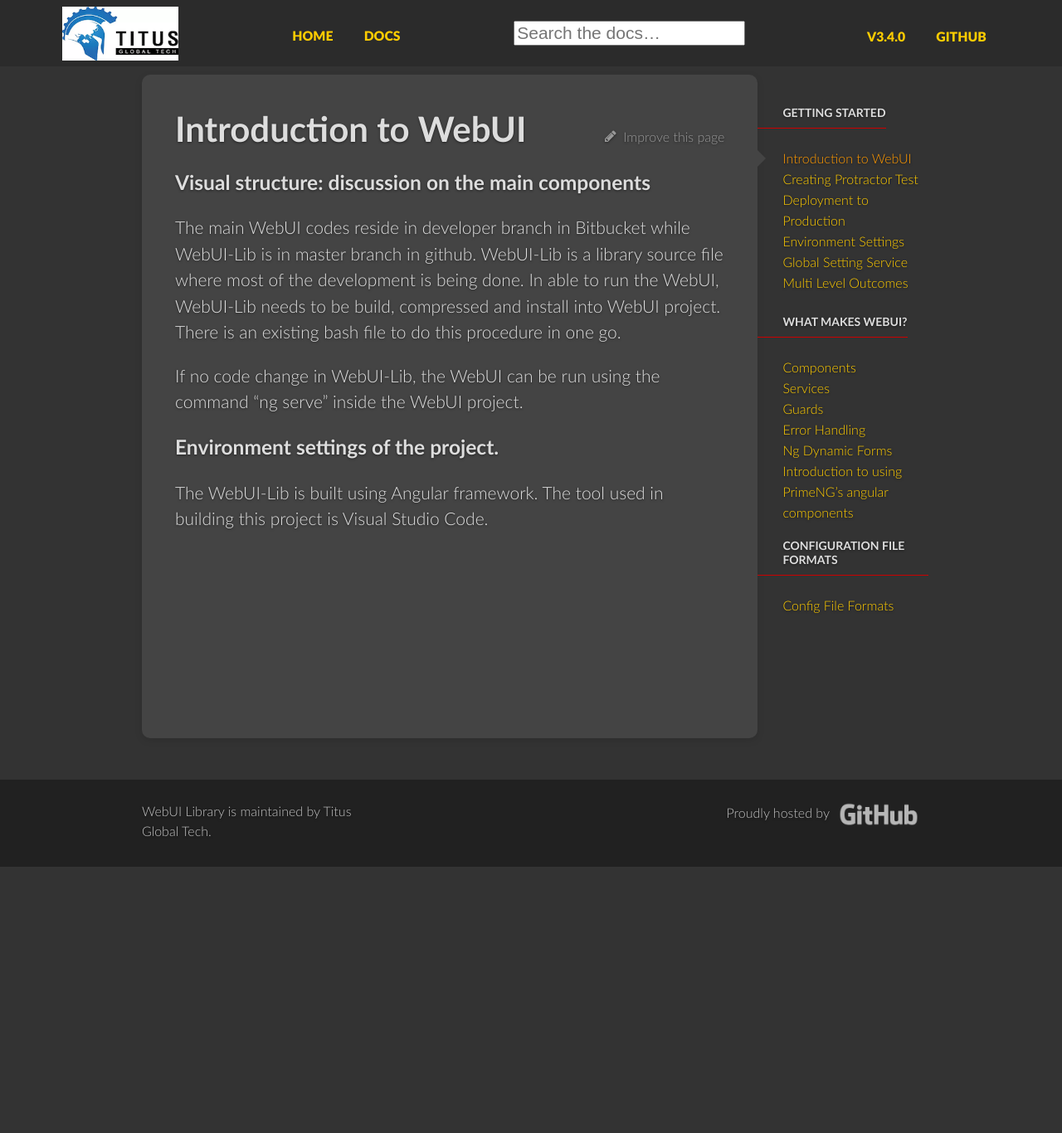
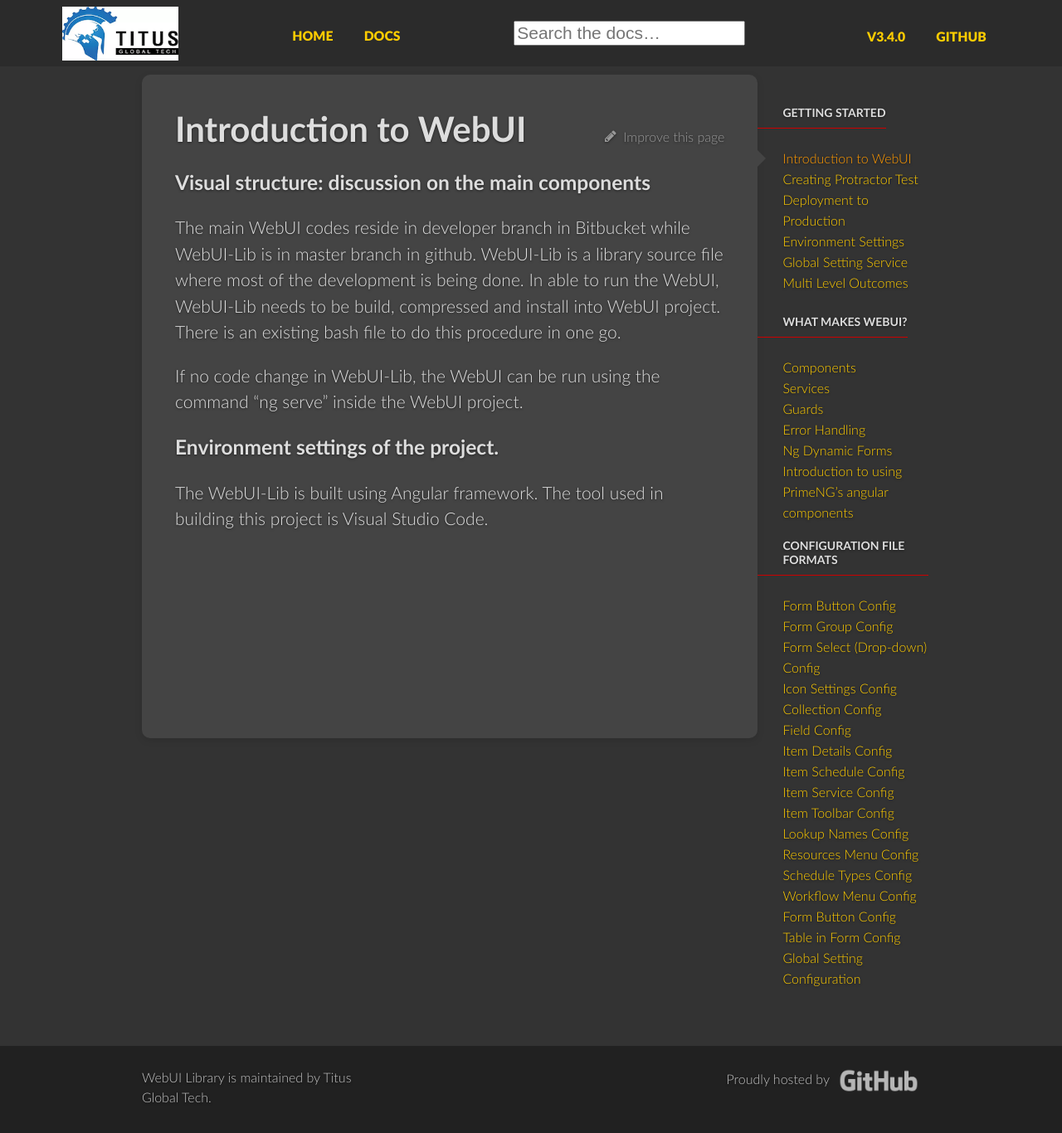
Before and after one commit to TitusTech/docs-webui, a Jekyll site: the page built from _docs/Introduction-to-WebUI.md, in a window 1280 px wide. Shown: the whole page at 83% size. Built offline with Jekyll 4.4.1, drawn with Linux system fonts in a browser that asks for light colours; comment, search, counter and statistics services are not loaded; before the commit the page ends 1045 px from its top, so only the background shows below that.

Commit message:
add all configuration files in navigation menu

```diff
--- a/_data/docs_nav.yml
+++ b/_data/docs_nav.yml
@@ -17,4 +17,20 @@
     - link: /docs/Introduction-to-using-PrimeNG-angular-components/
 - title: Configuration File Formats
   docs:
-    - link: /docs/Config-File-Formats/
+    - link: /docs/configurations/Form-Button-Config/
+    - link: /docs/configurations/Form-Group-Config/
+    - link: /docs/configurations/Form-Select-(Drop-down)-Config/
+    - link: /docs/configurations/Icon-Sets-Config/
+    - link: /docs/configurations/Collection-Config/
+    - link: /docs/configurations/Field-Config/
+    - link: /docs/configurations/Item-Details-Config/
+    - link: /docs/configurations/Item-Schedule-Config/
+    - link: /docs/configurations/Item-Service-Config/
+    - link: /docs/configurations/Item-Toolbar-Config/
+    - link: /docs/configurations/Lookup-Names-Config/
+    - link: /docs/configurations/Resources-Menu-Config/
+    - link: /docs/configurations/Schedule-Types-Config/
+    - link: /docs/configurations/Workflow-Menu-Config/
+    - link: /docs/configurations/Form-Button-Config/
+    - link: /docs/configurations/Table-in-Form-Config/
+    - link: /docs/configurations/Global-Setting-Configuration/
```
